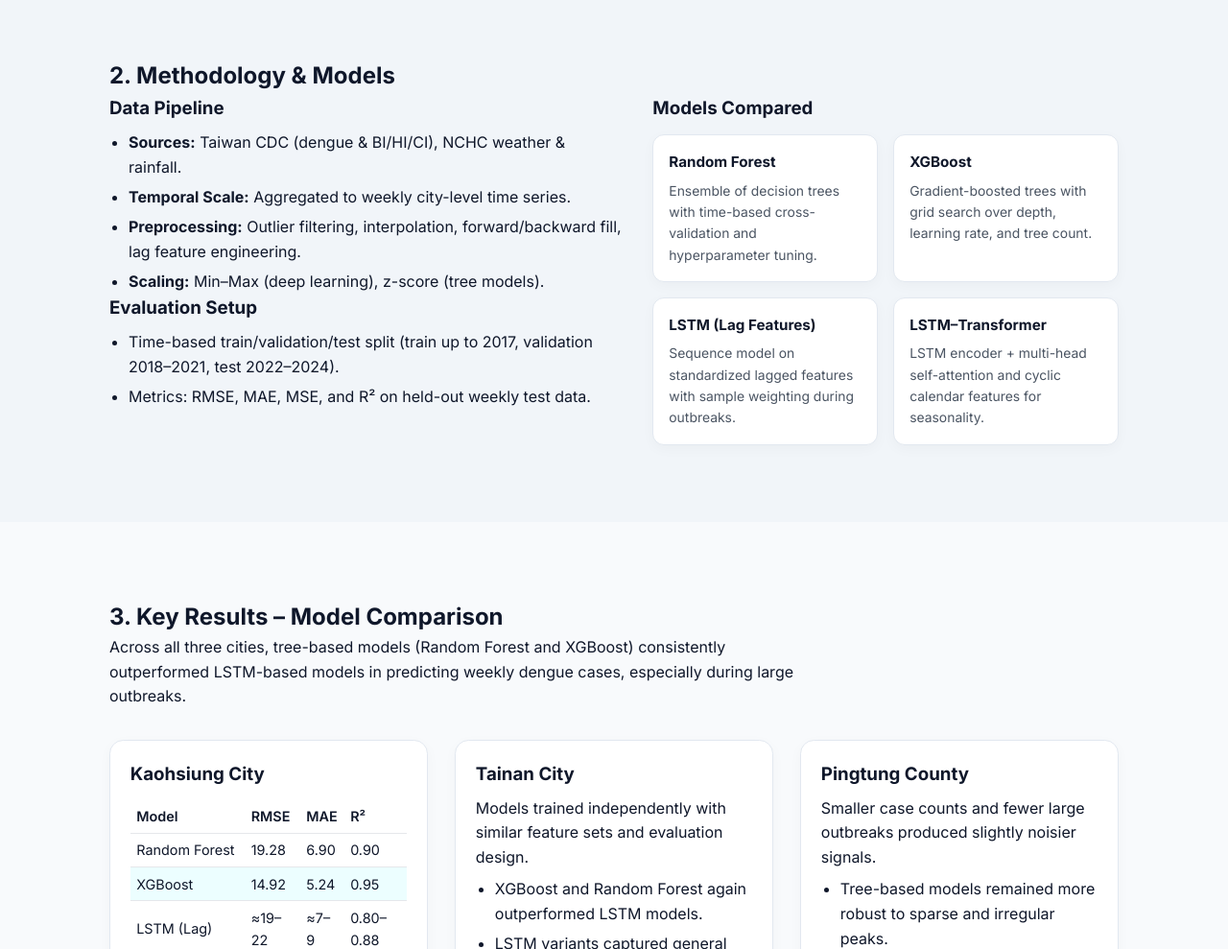
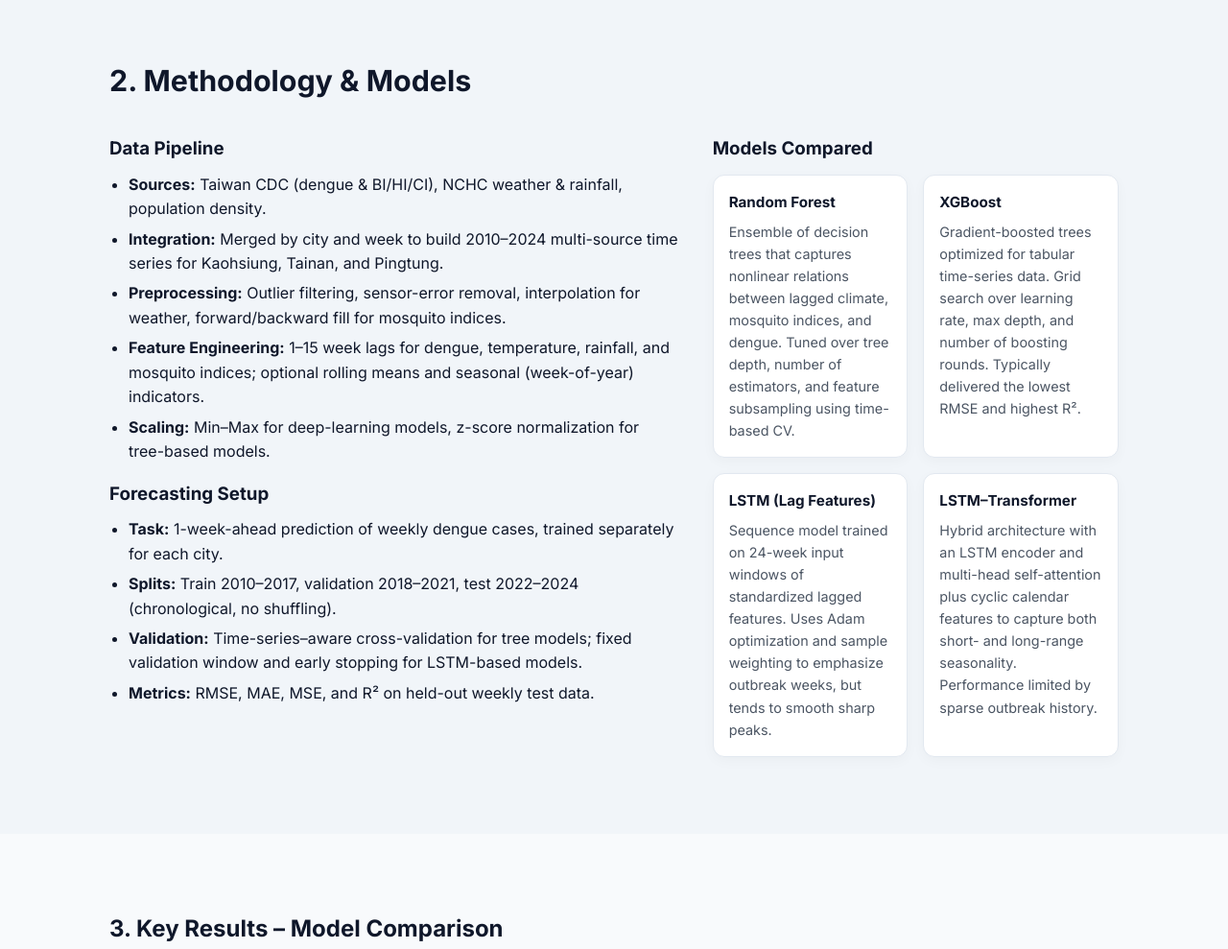
Before and after one commit to AichuTan/Dengue_Taiwan_Forecast, a plain HTML site: page index.html in a window 1280 px wide. Shown: the part 2020-3009 px from the top of the page at 96% size. Drawn offline with Linux system fonts and the light colour scheme.

Commit message:
upload assets

```diff
--- a/index.html
+++ b/index.html
@@ -119,9 +119,12 @@
         <h3>Motivation</h3>
         <p>
           Dengue outbreaks in southern Taiwan are driven by climate and mosquito
-          dynamics, but early-warning tools are limited. This project builds a
-          forecasting system for Kaohsiung, Tainan, and Pingtung using
-          multi-source data to support timely public health action.
+          dynamics, but early-warning tools remain limited. This project builds a
+          forecasting system for Kaohsiung, Tainan, and Pingtung using multi-source
+          data to support timely public health action. By integrating climate,
+          rainfall, and mosquito indicators, the system provides early signals of
+          rising dengue risk, enabling faster response and improved resource
+          planning.
         </p>
       </div>
 
@@ -154,75 +157,89 @@
  <!-- ===================== METHODS & MODELS ===================== -->
 <section id="methods" class="section section-alt">
   <div class="container">
-        <h2>2. Methodology & Models</h2>
-        <div class="two-column">
-          <div>
+    <h2 class="section-title">2. Methodology &amp; Models</h2>
+
+    <div class="two-column methods-grid">
+      <!-- LEFT: Data pipeline + problem setup -->
+      <div class="methods-left">
         <h3>Data Pipeline</h3>
         <ul class="nice-list">
-              <li>
-                <strong>Sources:</strong> Taiwan CDC (dengue & BI/HI/CI), NCHC
-                weather & rainfall.
-              </li>
-              <li>
-                <strong>Temporal Scale:</strong> Aggregated to weekly city-level
-                time series.
-              </li>
-              <li>
-                <strong>Preprocessing:</strong> Outlier filtering,
-                interpolation, forward/backward fill, lag feature engineering.
-              </li>
-              <li>
-                <strong>Scaling:</strong> Min–Max (deep learning), z-score (tree
-                models).
-              </li>
+          <li><strong>Sources:</strong> Taiwan CDC (dengue &amp; BI/HI/CI),
+            NCHC weather &amp; rainfall, population density.</li>
+          <li><strong>Integration:</strong> Merged by city and week to build
+            2010–2024 multi-source time series for Kaohsiung, Tainan, and
+            Pingtung.</li>
+          <li><strong>Preprocessing:</strong> Outlier filtering, sensor-error
+            removal, interpolation for weather, forward/backward fill for
+            mosquito indices.</li>
+          <li><strong>Feature Engineering:</strong> 1–15 week lags for dengue,
+            temperature, rainfall, and mosquito indices; optional rolling
+            means and seasonal (week-of-year) indicators.</li>
+          <li><strong>Scaling:</strong> Min–Max for deep-learning models,
+            z-score normalization for tree-based models.</li>
         </ul>
-            <h3>Evaluation Setup</h3>
+
+        <h3>Forecasting Setup</h3>
         <ul class="nice-list">
-              <li>
-                Time-based train/validation/test split (train up to 2017,
-                validation 2018–2021, test 2022–2024).
-              </li>
-              <li>
-                Metrics: RMSE, MAE, MSE, and R² on held-out weekly test data.
-              </li>
+          <li><strong>Task:</strong> 1-week-ahead prediction of weekly dengue
+            cases, trained separately for each city.</li>
+          <li><strong>Splits:</strong> Train 2010–2017, validation
+            2018–2021, test 2022–2024 (chronological, no shuffling).</li>
+          <li><strong>Validation:</strong> Time-series–aware cross-validation
+            for tree models; fixed validation window and early stopping for
+            LSTM-based models.</li>
+          <li><strong>Metrics:</strong> RMSE, MAE, MSE, and R² on held-out
+            weekly test data.</li>
         </ul>
       </div>
-          <div>
+
+      <!-- RIGHT: Model cards -->
+      <div class="methods-right">
         <h3>Models Compared</h3>
-            <div class="card-grid">
-              <div class="model-card">
+        <div class="card-grid model-grid">
+          <article class="model-card">
             <h4>Random Forest</h4>
             <p>
-                  Ensemble of decision trees with time-based cross-validation
-                  and hyperparameter tuning.
+              Ensemble of decision trees that captures nonlinear relations
+              between lagged climate, mosquito indices, and dengue. Tuned over
+              tree depth, number of estimators, and feature subsampling using
+              time-based CV.
             </p>
-              </div>
-              <div class="model-card">
+          </article>
+
+          <article class="model-card">
             <h4>XGBoost</h4>
             <p>
-                  Gradient-boosted trees with grid search over depth, learning
-                  rate, and tree count.
+              Gradient-boosted trees optimized for tabular time-series data.
+              Grid search over learning rate, max depth, and number of boosting
+              rounds. Typically delivered the lowest RMSE and highest R².
             </p>
-              </div>
-              <div class="model-card">
+          </article>
+
+          <article class="model-card">
             <h4>LSTM (Lag Features)</h4>
             <p>
-                  Sequence model on standardized lagged features with sample
-                  weighting during outbreaks.
+              Sequence model trained on 24-week input windows of standardized
+              lagged features. Uses Adam optimization and sample weighting to
+              emphasize outbreak weeks, but tends to smooth sharp peaks.
             </p>
-              </div>
-              <div class="model-card">
+          </article>
+
+          <article class="model-card">
             <h4>LSTM–Transformer</h4>
             <p>
-                  LSTM encoder + multi-head self-attention and cyclic calendar
-                  features for seasonality.
+              Hybrid architecture with an LSTM encoder and multi-head
+              self-attention plus cyclic calendar features to capture both
+              short- and long-range seasonality. Performance limited by sparse
+              outbreak history.
             </p>
-              </div>
+          </article>
         </div>
       </div>
     </div>
   </div>
 </section>
+
 
     <!-- ===================== RESULTS / COMPARISON ===================== -->
     <section id="results" class="section">
--- a/styles_.css
+++ b/styles_.css
@@ -484,3 +484,39 @@ body {
   width: 100%;
   height: 100%;
 }
+/* Make methods columns a bit 60/40 and aligned */
+.methods-grid {
+  grid-template-columns: minmax(0, 1.4fr) minmax(0, 1fr);
+  align-items: flex-start;
+  gap: 2.25rem;
+}
+
+/* Card styling for the left side so it matches the right cards */
+.methods-card {
+  background: #ffffff;
+  border-radius: 18px;
+  padding: 1.8rem 2rem;
+  box-shadow: 0 10px 26px rgba(15, 23, 42, 0.06);
+  border: 1px solid #e2e8f0;
+}
+
+.methods-left h3 {
+  margin-bottom: 0.6rem;
+}
+
+.methods-left .nice-list {
+  margin-bottom: 1rem;
+}
+
+/* Subtle divider between Data Pipeline and Forecasting Setup */
+.methods-divider {
+  border: none;
+  border-top: 1px solid #e5e7eb;
+  margin: 1.1rem 0 1.2rem;
+}
+
+/* Slightly denser model-card text in this section */
+.model-grid .model-card p {
+  font-size: 0.9rem;
+  line-height: 1.6;
+}
```
Also changed, not shown: assets/kaohsiung_timeseries.png (added), assets/kaohsiung_xgboost_forecast.png (added), assets/model_rmse_comparison.png (added). Lines whose indentation alone changed are shown as unchanged.
